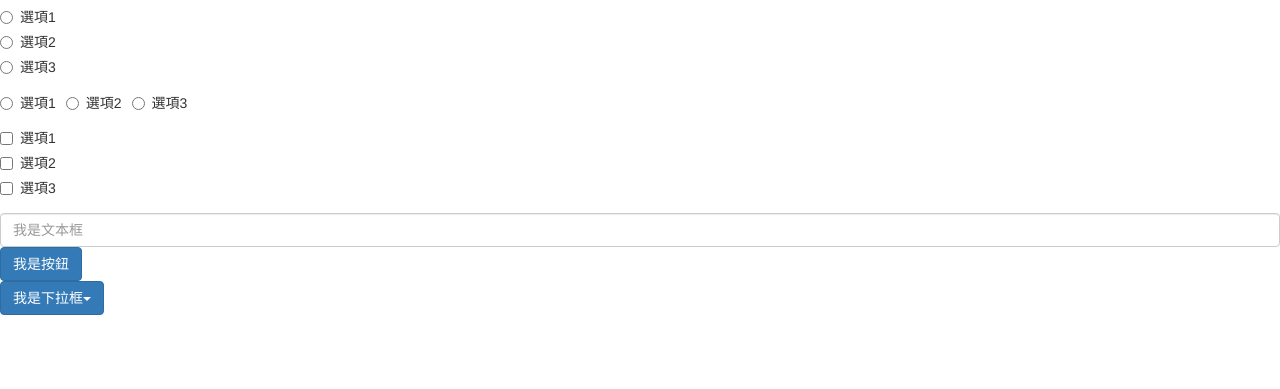
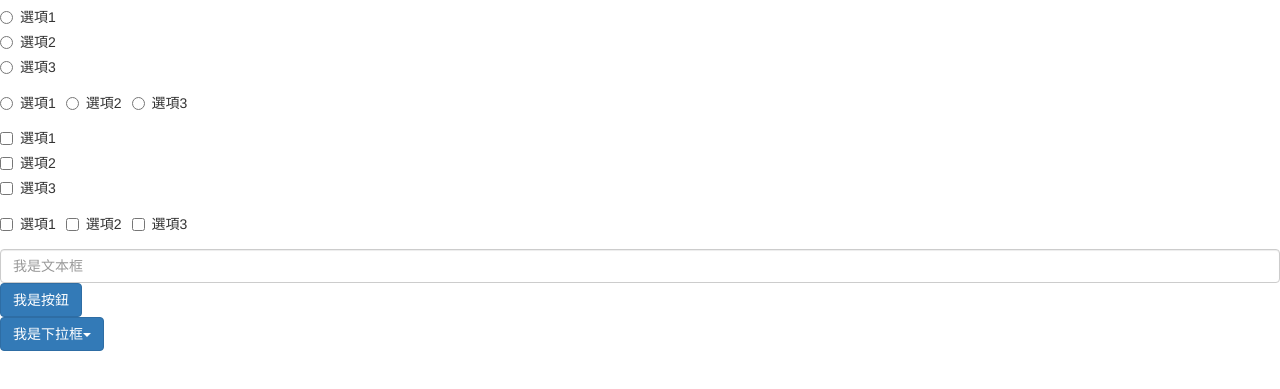
Before and after one commit to nisLarry/BootstrapUI, a plain HTML site: page index.html in a window 1280 px wide. Shown: the part 63-452 px from the top of the page. Drawn offline with nearby package versions, Linux system fonts and the light colour scheme.

Commit message:
所有ui控件回传jquery物件。

```diff
--- a/assets/bootstrapui/bootstrapui.js
+++ b/assets/bootstrapui/bootstrapui.js
@@ -12,7 +12,7 @@
         for(var i =0; i<radioSelector.length; i++){
             radioItems += "<div class='radio'><label><input type='radio' name='"+radioName+"radio' id='"+radioName+i+"' value ='"+i+"'>"+radioSelector[i]+"</label></div>";
         }
-        var radioGroup = "<div class='form-group'>"+radioItems+"</div>";
+        var radioGroup = $("<div class='form-group'>"+radioItems+"</div>");
         runFunction(callback);
         return radioGroup;
     };
@@ -22,7 +22,7 @@
         for(var i =0; i<radioSelector.length; i++){
             radioItems += "<label class='radio-inline'><input type='radio' name='"+radioName+"radio' id='"+radioName+i+"' value ='"+i+"'>"+radioSelector[i]+"</label>";
         }
-        var radioGroup = "<div class='form-group'>"+radioItems+"</div>";
+        var radioGroup = $("<div class='form-group'>"+radioItems+"</div>");
         runFunction(callback);
         return radioGroup;
     };
@@ -33,7 +33,7 @@
         for(var i =0; i<checkboxSelector.length; i++){
             checkboxItems += "<div class='checkbox'><label><input type='checkbox' id='"+checkboxName+i+"' value ='"+i+"'>"+checkboxSelector[i]+"</label></div>";
         }
-        var checkboxGroup = "<div class='form-group'>"+checkboxItems+"</div>";
+        var checkboxGroup = $("<div class='form-group'>"+checkboxItems+"</div>");
         runFunction(callback);
         return checkboxGroup;
     };
@@ -43,19 +43,19 @@
         for(var i =0; i<checkboxSelector.length; i++){
             checkboxItems += "<label class='checkbox-inline'><input type='checkbox' id='"+checkboxName+i+"' value ='"+i+"'>"+checkboxSelector[i]+"</label>";
         }
-        var checkboxGroup = "<div class='form-group'>"+checkboxItems+"</div>";
+        var checkboxGroup = $("<div class='form-group'>"+checkboxItems+"</div>");
         runFunction(callback);
         return checkboxGroup;
     };
 
     $.bootstrapui_textbox = function(textName,textboxtype,placeholder,callback){
-        var textbox = "<input type='"+textboxtype+"' id='"+textName+"' class='form-control' placeholder='"+placeholder+"'></div>";
+        var textbox = $("<input type='"+textboxtype+"' id='"+textName+"' class='form-control' placeholder='"+placeholder+"'></div>");
         runFunction(callback);
         return textbox;
     };
 
     $.bootstrapui_button = function(btnName,btnlabel,btnclass,callback){
-        var button = "<button id='"+btnName+"'    class='btn btn-"+btnclass+"' type='submit'>"+btnlabel+"</button>";
+        var button = $("<button id='"+btnName+"'    class='btn btn-"+btnclass+"' type='submit'>"+btnlabel+"</button>");
         runFunction(callback);
         return button;
     };
--- a/index.html
+++ b/index.html
@@ -84,6 +84,7 @@
                 .append(bootstrapui_radio_group)
                 .append(bootstrapui_radio_inline_group)
                 .append(bootstrapui_checkbox_group)
+                .append(bootstrapui_checkbox_inline_group)
                 .append(bootstrapui_textbox)
                 .append(bootstrapui_button)
                 .append(bootstrapui_dropbox);
```
